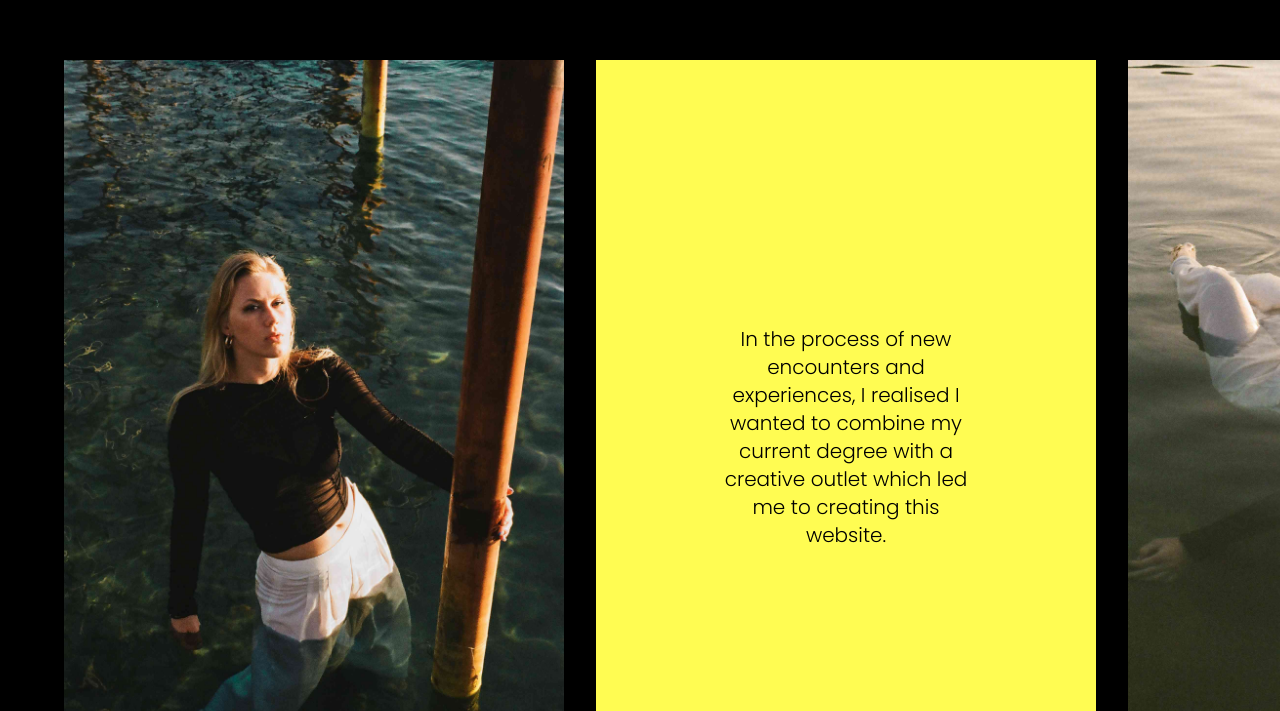
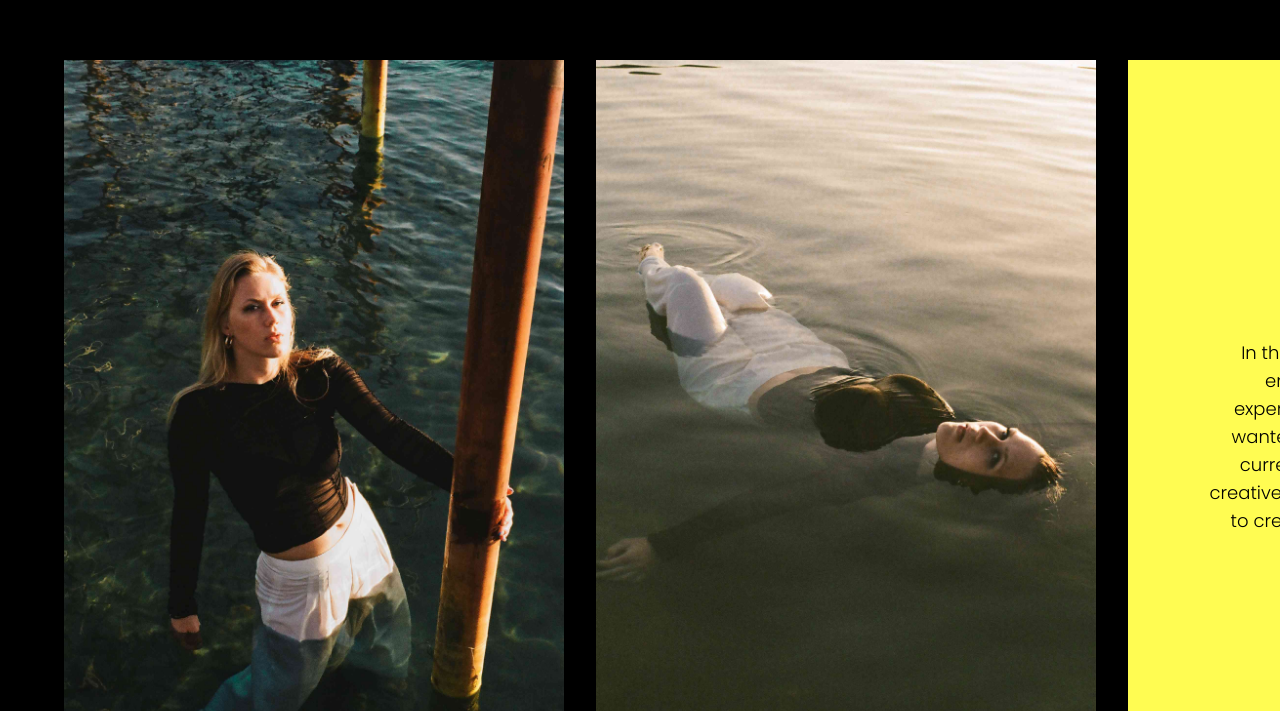
Before and after one commit to piotrostr/domi, a website built with Parcel: page website/index.html in a window 1280 px wide. Shown: the part 804-1515 px from the top of the page. Built offline with nearby package versions, Linux system fonts and the light colour scheme.

Commit message:
minor changes

```diff
--- a/website/index.html
+++ b/website/index.html
@@ -81,22 +81,20 @@
         </div>
       </div>
     </div>
-    <div class="overflow-x-auto">
-      <div class="bg-black flex flex-row p-16 space-x-8 w-max" id="bomby">
+    <div class="bg-black flex flex-row overflow-x-auto p-16 space-x-8 relative">
       <img height="700" width="500" src="static/bomba1.jpg" />
+      <img height="700" width="500" src="static/bomba2.jpg" />
       <div
-          class="bg-yellow flex justify-center items-center"
-          style="width: 500px; height: 754px"
+        class="bg-yellow flex justify-center items-center px-5 md:px-20"
+        style="width: 500px; height: auto"
       >
-          <div class="w-64 text-xl text-center">
-            In the process of new encounters and experiences, I realised I
-            wanted to combine my current degree with a creative outlet which led
-            me to creating this website.
+        <div class="w-64 text-lg text-center">
+          In the process of new encounters and experiences, I realised I wanted
+          to combine my current degree with a creative outlet which led me to
+          creating this website.
         </div>
       </div>
-        <img height="700" width="500" src="static/bomba2.jpg" />
       <img height="700" width="500" src="static/bomba3.jpg" />
-      </div>
     </div>
     <div class="flex bg-black p-14 justify-center w-screen">
       <div class="flex flex-col max-w-3xl w-full">
@@ -107,7 +105,7 @@
         <div class="flex md:flex-row flex-col">
           <div class="flex flex-col md:flex-row md:relative">
             <div
-              class="bg-yellow text-black p-8 z-20 flex flex-col h-max w-full items-center"
+              class="bg-yellow text-black p-6 md:p-8 z-20 flex flex-col h-max w-full items-center"
             >
               <h3
                 class="text-2xl md:text-4xl mb-2 font-bold md:absolute md:top-50 md:right-0 md:text-yellow text-center max-h-64 w-1/2"
@@ -147,8 +145,7 @@
         an impromptu photo studio.
       </div>
     </div>
-    <div class="overflow-x-auto">
-      <div class="bg-black flex flex-row p-16 space-x-8 relative w-max">
+    <div class="bg-black flex flex-row p-16 space-x-8 relative overflow-x-auto">
       <h4 class="absolute text-yellow font-bold text-3xl">HOME PHOTOSHOOT</h4>
       <img height="700" width="500" src="static/domna1.jpg" />
       <video
@@ -163,7 +160,6 @@
         <source src="static/vid2.mp4" type="video/mp4" />
       </video>
       <img height="700" width="500" src="static/domna2.jpg" />
-      </div>
     </div>
     <div class="bg-yellow flex justify-center">
       <div class="text-justify max-w-xl p-12 text-xl">
```
Lines whose indentation alone changed are shown as unchanged.
